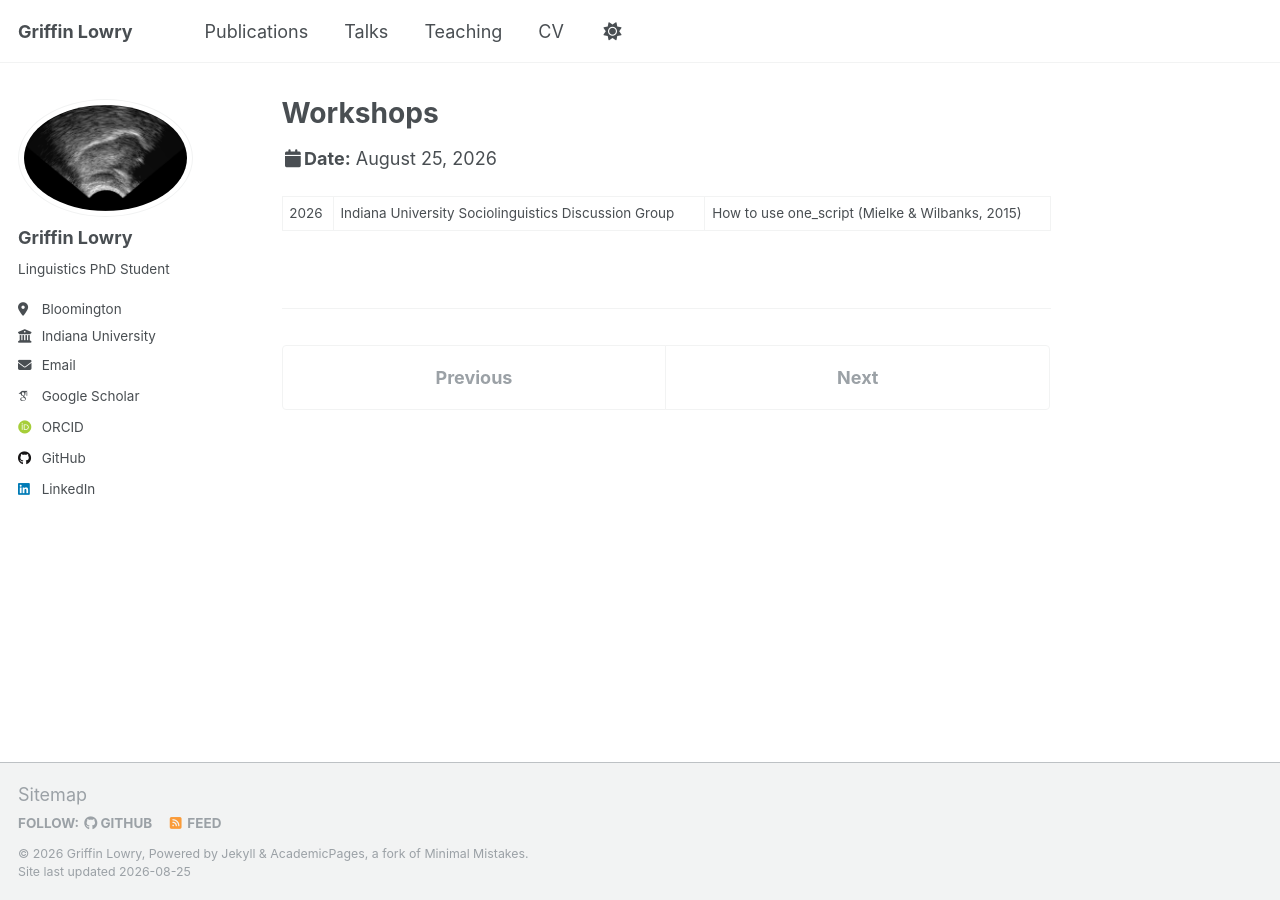
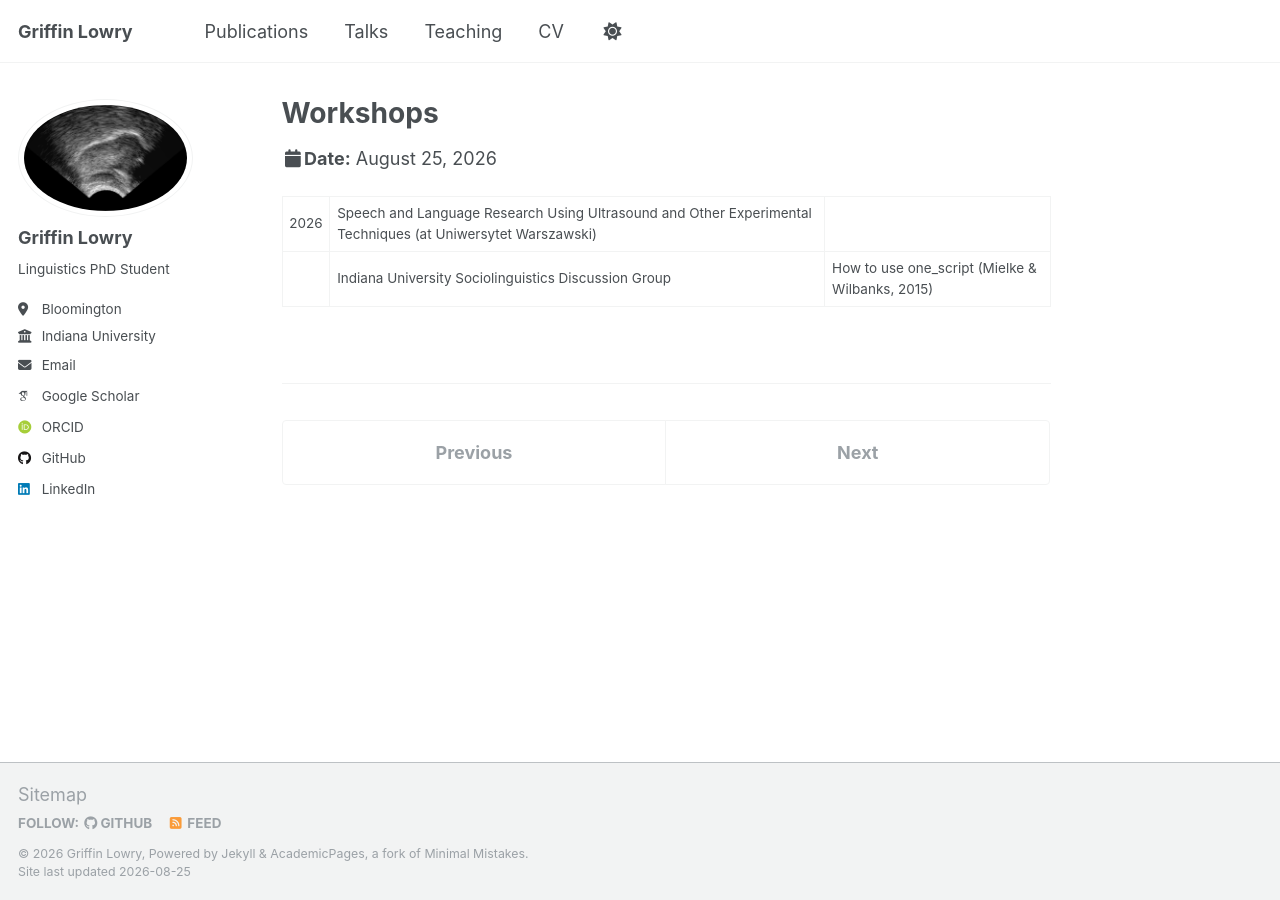
Before and after one commit to griffinlowry/griffinlowry.github.io, a Jekyll site: the page built from _talks/workshops.md, in a window 1280 px wide. Built offline with Jekyll 4.4.1, drawn with Linux system fonts in a browser that asks for light colours; some web fonts are replaced.

Commit message:
Update workshops.md

```diff
--- a/_talks/workshops.md
+++ b/_talks/workshops.md
@@ -5,4 +5,5 @@ type: "Workshop"
 permalink: /talks/Workshops
 ---
 
-| 2026 | Indiana University Sociolinguistics Discussion Group | How to use one_script (Mielke & Wilbanks, 2015) |
+| 2026 | Speech and Language Research Using Ultrasound and Other Experimental Techniques (at Uniwersytet Warszawski) |
+|  | Indiana University Sociolinguistics Discussion Group | How to use one_script (Mielke & Wilbanks, 2015) |
```
